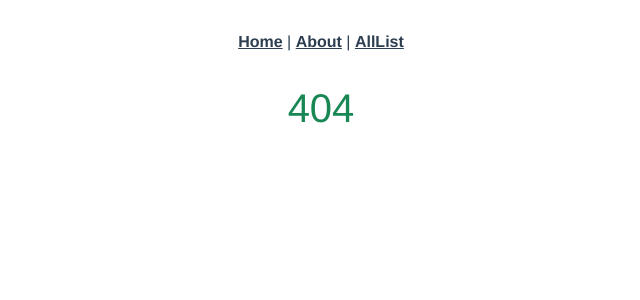
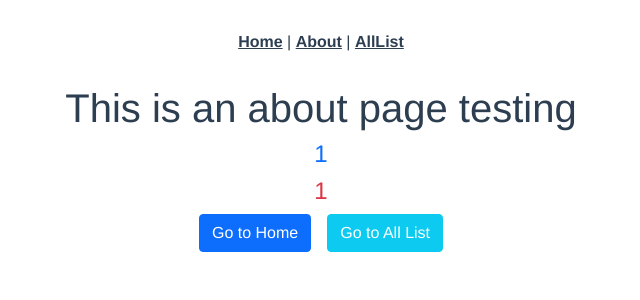
Before and after one commit to TripleKay/vue-3, a Vue app: page /about/1/1 in a window 1280 px wide. Before the commit this address had no page. Shown: the top 300 px of the page, without its empty margins (319-959 px from the left). Built offline with nearby package versions, Linux system fonts and the light colour scheme.

Commit message:
get data from url

```diff
--- a/src/router/index.ts
+++ b/src/router/index.ts
@@ -9,12 +9,9 @@ const routes: Array<RouteRecordRaw> = [
     component: HomeView
   },
   {
-    path: '/about',
-    alias: '/about-us',//if route is about or about-us,view about page
+    path: '/about/:name/:age',
+    alias: '/about-us/:name/:age',//if route is about or about-us,view about page
     name: 'about',
-    // route level code-splitting
-    // this generates a separate chunk (about.[hash].js) for this route
-    // which is lazy-loaded when the route is visited.
     component: () => import(/* webpackChunkName: "about" */ '../views/AboutView.vue')
   },
   {
@@ -22,10 +19,10 @@ const routes: Array<RouteRecordRaw> = [
     name: 'allList',
     component: AllListPage
   },
-  {
-    path: '/:pathMatch(.*)*',// for non register route
-    component: () => import('../views/myShopList/404_Page.vue')
-  }
+  // {
+  //   path: '/:pathMatch(.*)*',// for non register route
+  //   component: () => import('../views/myShopList/404_Page.vue')
+  // }
 ]
 
 const router = createRouter({
--- a/src/views/AboutView.vue
+++ b/src/views/AboutView.vue
@@ -1,6 +1,9 @@
 <template>
   <div>
     <h1>This is an about page testing</h1>
+    <h4 class="text-primary">{{ this.$route.params.name }}</h4>
+    <h4 class="text-danger">{{ this.$route.params.age }}</h4>
+
     <button class="btn btn-primary" @click="goHome()">Go to Home</button>
     <button class="btn btn-info ms-3 text-white" @click="goList()">Go to All List</button>
   </div>
```
